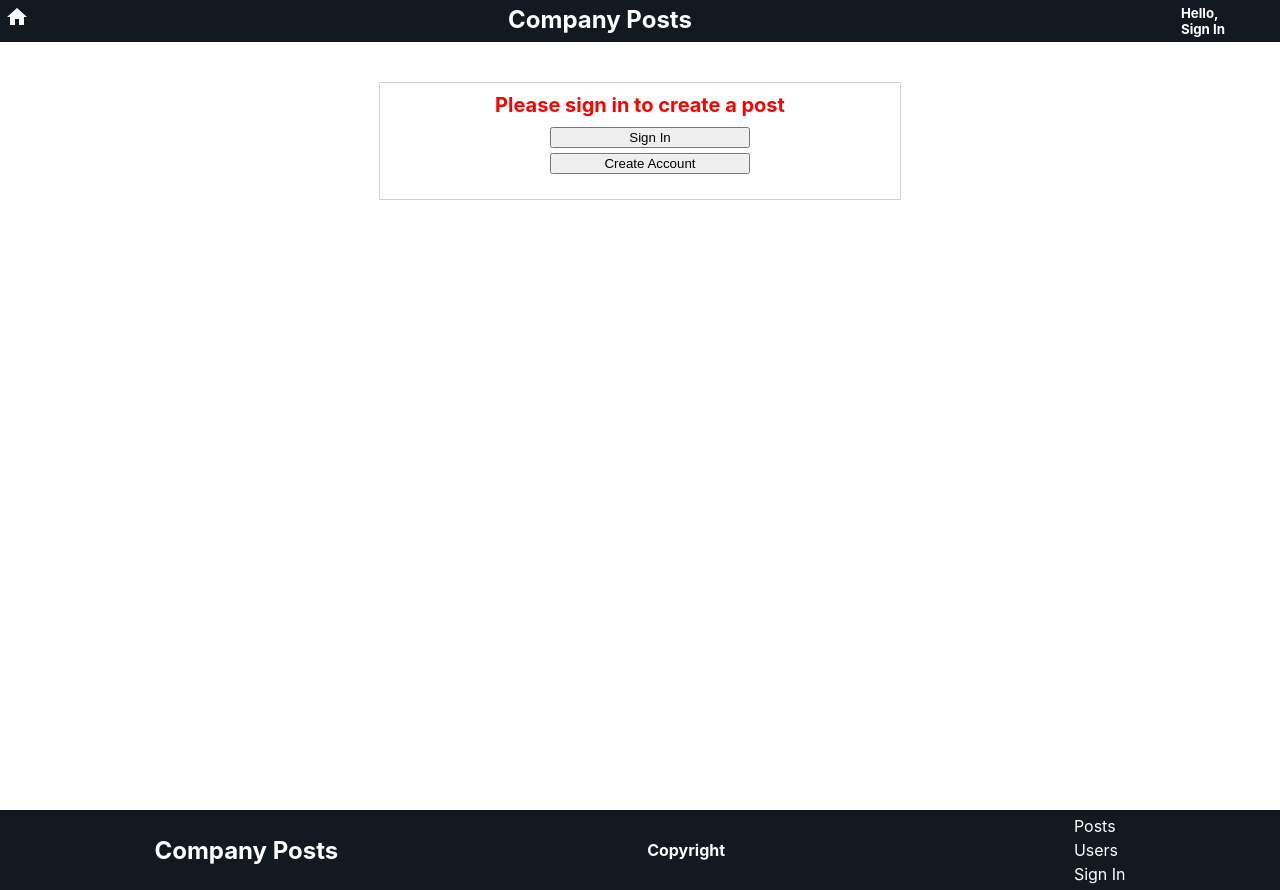
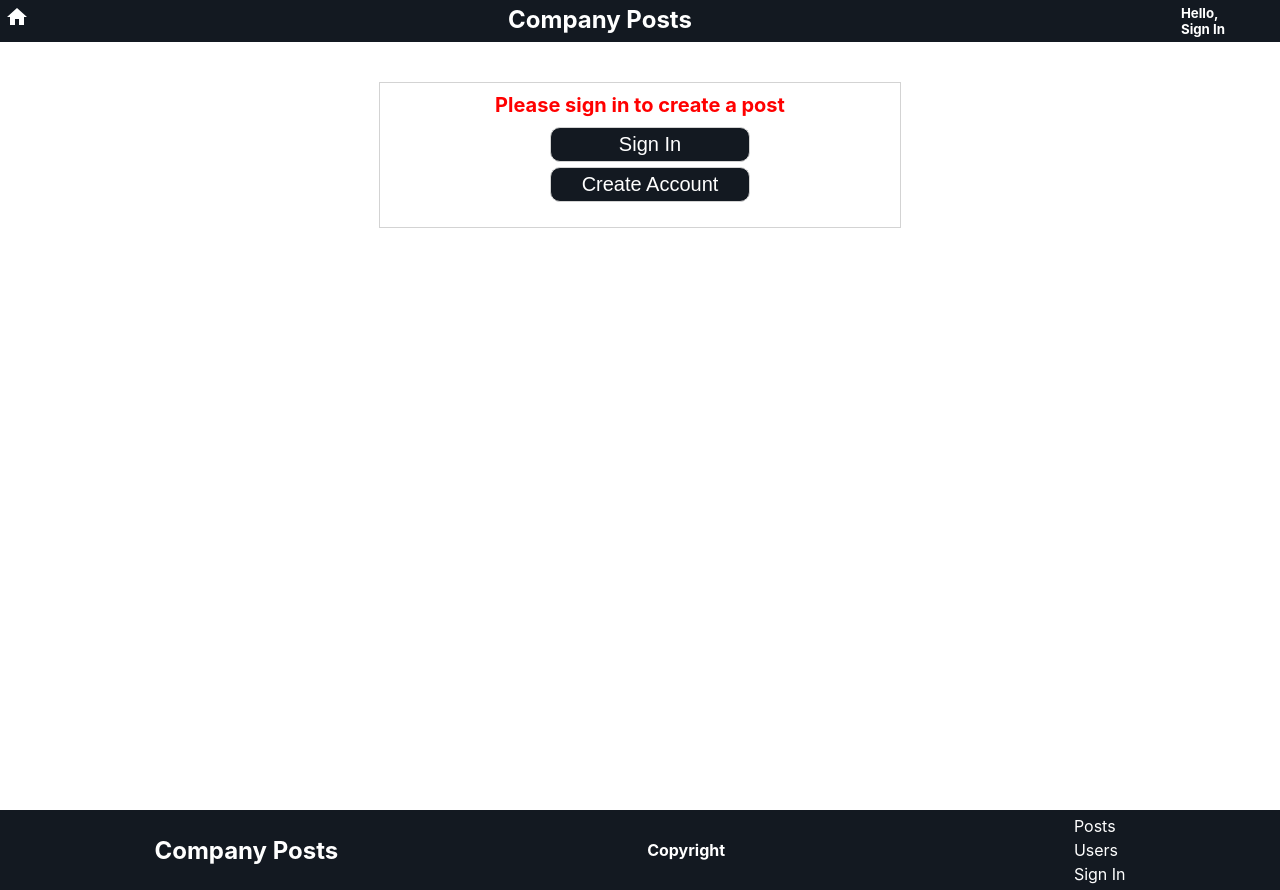
Before and after one commit to JKotov-Git/company-posts, a React (Create React App) app in the folder client/: page /createPost in a window 1280 px wide. Built offline with nearby package versions, Linux system fonts and the light colour scheme.

Commit message:
update sign in message and read post style

```diff
--- a/client/src/App.js
+++ b/client/src/App.js
@@ -16,7 +16,7 @@ function App() {
           <Route path="/readPost">
           <Header />
             <ReadPost />
-
+            <Footer />
           </Route>
           <Route path="/createPost">
             <Header />
--- a/client/src/components/signInMessage/SignInMessage.css
+++ b/client/src/components/signInMessage/SignInMessage.css
@@ -19,6 +19,14 @@
 .message-container-options button {
   margin-bottom: 5px;
   width:200px;
+  font-size: 20px;
+  padding: 5px;
+  font-weight: 400;
+  background-color: #131921;
+  color: white;
+  border: 1px solid lightgray;
+  height: 35px;
+  border-radius: 10px;
 }
 
 .message {
--- a/client/src/pages/ReadPost/ReadPost.css
+++ b/client/src/pages/ReadPost/ReadPost.css
@@ -4,6 +4,7 @@
   width: 700px;
   align-content: center;
   margin: 0 auto;
+
 }
 
 .post-article-title {
```
